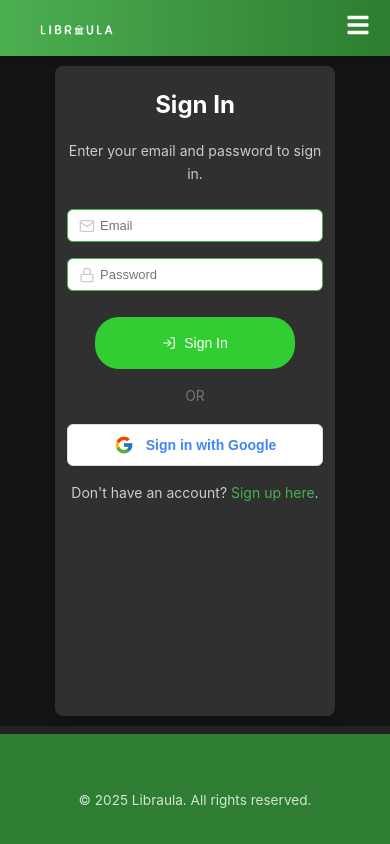
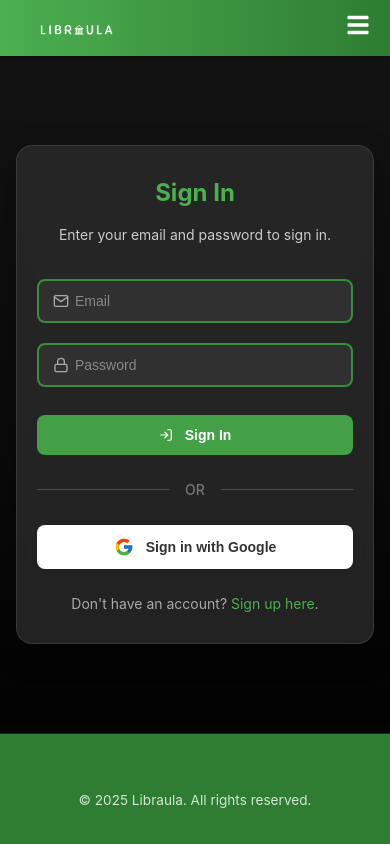
Before and after one commit to Libraula/libraula.com, a React (Create React App) app: page /login in a window 390 px wide. Built offline with nearby package versions, Linux system fonts and the light colour scheme; no server answers.

Commit message:
new signin

```diff
--- a/src/pages/Signup.js
+++ b/src/pages/Signup.js
@@ -3,17 +3,19 @@ import { Link, useNavigate } from 'react-router-dom';
 import { createUserWithEmailAndPassword } from 'firebase/auth';
 import { auth } from '../firebase';
 import Navbar from '../components/Navbar';
-import { FiMail, FiLock, FiUserPlus } from 'react-icons/fi';
+import { FiMail, FiLock, FiUserPlus, FiAlertCircle } from 'react-icons/fi';
 import '../styles/signup.css';
 
 function Signup() {
   const [email, setEmail] = useState('');
   const [password, setPassword] = useState('');
   const [error, setError] = useState('');
+  const [isLoading, setIsLoading] = useState(false);
   const navigate = useNavigate();
 
   const handleSubmit = async (e) => {
     e.preventDefault();
+    setIsLoading(true);
     try {
       await createUserWithEmailAndPassword(auth, email, password);
       console.log('Signed up successfully');
@@ -21,19 +23,34 @@ function Signup() {
     } catch (err) {
       setError('Failed to create account');
       console.error('Signup error:', err);
+    } finally {
+      setIsLoading(false);
     }
   };
 
   return (
-    <div className="modern-signup">
+    <div className="signup-container">
       <Navbar />
-      <section className="modern-signup-form">
+
+      <main className="signup-main">
+        <div className="signup-card">
+          <div className="signup-header">
             <h1>Create Your Account</h1>
-        <p className="form-subtitle">Sign up for unlimited DVDs & Blu-rays. Try 30 days free!</p>
-        {error && <p className="error">{error}</p>}
-        <form onSubmit={handleSubmit}>
-          <div className="input-container">
-            <FiMail className="input-icon" />
+            <p>Sign up for unlimited DVDs & Blu-rays. Try 30 days free!</p>
+          </div>
+
+          {error && (
+            <div className="signup-error">
+              <FiAlertCircle />
+              <p>{error}</p>
+            </div>
+          )}
+
+          <form onSubmit={handleSubmit} className="signup-form">
+            <div className="input-group">
+              <div className="input-icon">
+                <FiMail />
+              </div>
               <input
                 type="email"
                 placeholder="Email address"
@@ -42,8 +59,11 @@ function Signup() {
                 required
               />
             </div>
-          <div className="input-container">
-            <FiLock className="input-icon" />
+
+            <div className="input-group">
+              <div className="input-icon">
+                <FiLock />
+              </div>
               <input
                 type="password"
                 placeholder="Password"
@@ -52,14 +72,30 @@ function Signup() {
                 required
               />
             </div>
-          <button type="submit" className="primary-button">
-            <FiUserPlus /> Continue
+
+            <button
+              type="submit"
+              disabled={isLoading}
+              className="signup-button"
+            >
+              {isLoading ? (
+                <span className="button-spinner"></span>
+              ) : (
+                <>
+                  <FiUserPlus />
+                  <span>Create Account</span>
+                </>
+              )}
             </button>
           </form>
-        <p className="login-link">
-          Already a member? <Link to="/login">Sign in</Link>.
+
+          <p className="login-redirect">
+            Already a member?{' '}
+            <Link to="/login">Sign in</Link>
           </p>
-      </section>
+        </div>
+      </main>
+
       <footer className="modern-footer">
         <div className="footer-content">
           <p className="copyright">© 2025 Libraula. All rights reserved.</p>
--- a/src/pages/login.js
+++ b/src/pages/login.js
@@ -4,8 +4,8 @@ import { signInWithEmailAndPassword, signInWithPopup, GoogleAuthProvider } from
 import { doc, getDoc } from 'firebase/firestore';
 import { auth, db } from '../firebase';
 import Navbar from '../components/Navbar';
-import { FiMail, FiLock, FiLogIn } from 'react-icons/fi';
-import { FcGoogle } from 'react-icons/fc'; // Google icon from react-icons
+import { FiMail, FiLock, FiLogIn, FiAlertCircle } from 'react-icons/fi';
+import { FcGoogle } from 'react-icons/fc';
 import '../styles/login.css';
 
 function Login() {
@@ -14,21 +14,27 @@ function Login() {
     password: '',
   });
   const [error, setError] = useState('');
+  const [isLoading, setIsLoading] = useState(false);
+  const [isGoogleLoading, setIsGoogleLoading] = useState(false);
   const navigate = useNavigate();
   const googleProvider = new GoogleAuthProvider();
 
   const handleSubmit = async (e) => {
     e.preventDefault();
+    setIsLoading(true);
     try {
       await signInWithEmailAndPassword(auth, formData.email, formData.password);
       await redirectUser(auth.currentUser);
     } catch (err) {
       setError('Failed to sign in: ' + err.message);
       console.error('Email sign-in error:', err);
+    } finally {
+      setIsLoading(false);
     }
   };
 
   const handleGoogleSignIn = async () => {
+    setIsGoogleLoading(true);
     try {
       console.log('Attempting Google Sign-In');
       const result = await signInWithPopup(auth, googleProvider);
@@ -41,6 +47,8 @@ function Login() {
       } else {
         setError('Failed to sign in with Google: ' + err.message);
       }
+    } finally {
+      setIsGoogleLoading(false);
     }
   };
 
@@ -58,15 +66,28 @@ function Login() {
   };
 
   return (
-    <div className="modern-login">
+    <div className="login-container">
       <Navbar />
-      <section className="modern-login-form">
+
+      <main className="login-main">
+        <div className="login-card">
+          <div className="login-header">
             <h1>Sign In</h1>
-        <p className="form-subtitle">Enter your email and password to sign in.</p>
-        {error && <p className="error">{error}</p>}
-        <form onSubmit={handleSubmit}>
-          <div className="input-container">
-            <FiMail className="input-icon" />
+            <p>Enter your email and password to sign in.</p>
+          </div>
+
+          {error && (
+            <div className="login-error">
+              <FiAlertCircle />
+              <p>{error}</p>
+            </div>
+          )}
+
+          <form onSubmit={handleSubmit} className="login-form">
+            <div className="input-group">
+              <div className="input-icon">
+                <FiMail />
+              </div>
               <input
                 type="email"
                 placeholder="Email"
@@ -75,8 +96,11 @@ function Login() {
                 required
               />
             </div>
-          <div className="input-container">
-            <FiLock className="input-icon" />
+
+            <div className="input-group">
+              <div className="input-icon">
+                <FiLock />
+              </div>
               <input
                 type="password"
                 placeholder="Password"
@@ -85,18 +109,48 @@ function Login() {
                 required
               />
             </div>
-          <button type="submit" className="primary-button">
-            <FiLogIn /> Sign In
+
+            <button
+              type="submit"
+              disabled={isLoading}
+              className="login-button"
+            >
+              {isLoading ? (
+                <span className="button-spinner"></span>
+              ) : (
+                <>
+                  <FiLogIn />
+                  <span>Sign In</span>
+                </>
+              )}
             </button>
           </form>
-        <p className="or-sign-in">OR</p>
-        <button className="google-login-button" onClick={handleGoogleSignIn}>
-          <FcGoogle className="google-icon" /> Sign in with Google
+
+          <div className="divider">
+            <span>OR</span>
+          </div>
+
+          <button
+            onClick={handleGoogleSignIn}
+            disabled={isGoogleLoading}
+            className="google-button"
+          >
+            {isGoogleLoading ? (
+              <span className="button-spinner dark"></span>
+            ) : (
+              <>
+                <FcGoogle />
+                <span>Sign in with Google</span>
+              </>
+            )}
           </button>
-        <p className="signup-link">
+
+          <p className="signup-redirect">
             Don't have an account? <Link to="/signup">Sign up here</Link>.
           </p>
-      </section>
+        </div>
+      </main>
+
       <footer className="modern-footer">
         <div className="footer-content">
           <p className="copyright">© 2025 Libraula. All rights reserved.</p>
--- a/src/styles/login.css
+++ b/src/styles/login.css
@@ -1,198 +1,309 @@
-/* Modern Login Layout */
-.modern-login {
+/* Modern Login Styles - modern-login.css */
+
+/* Base Styles */
+.login-container {
   min-height: 100vh;
   display: flex;
   flex-direction: column;
-  background-color: #141414;
   font-family: 'Inter', -apple-system, BlinkMacSystemFont, sans-serif;
   color: #fff;
+  background: linear-gradient(to bottom, #141414, #000000);
 }
 
-.modern-login-form {
+.login-main {
   flex: 1;
-  max-width: 360px;
-  margin: 40px auto;
-  padding: 40px 24px;
-  background: #303030;
-  border-radius: 8px;
-  box-shadow: 0 4px 20px rgba(0,0,0,0.15);
-  text-align: center;
+  display: flex;
+  align-items: center;
+  justify-content: center;
+  padding: 2rem 1rem;
 }
 
-.modern-login-form h1 {
-  font-size: 32px;
-  font-weight: 700;
-  margin-bottom: 16px;
+/* Card Styles */
+.login-card {
+  width: 100%;
+  max-width: 400px;
+  background-color: rgba(48, 48, 48, 0.7);
+  backdrop-filter: blur(8px);
+  border-radius: 16px;
+  box-shadow: 0 10px 30px rgba(0, 0, 0, 0.3);
+  padding: 2.5rem 2rem;
+  border: 1px solid rgba(255, 255, 255, 0.1);
 }
 
-.form-subtitle {
-  font-size: 16px;
-  color: #ccc;
-  margin-bottom: 24px;
+/* Header Styles */
+.login-header {
+  text-align: center;
+  margin-bottom: 2rem;
 }
 
-.error {
-  color: #ff4d4d;
-  font-size: 14px;
-  margin-bottom: 20px;
+.login-header h1 {
+  font-size: 2rem;
+  font-weight: 700;
+  margin-bottom: 0.75rem;
+  color: #4CAF50;
 }
 
-.input-container {
+.login-header p {
+  color: #cccccc;
+  font-size: 1rem;
+}
+
+/* Error Message */
+.login-error {
+  display: flex;
+  align-items: center;
+  gap: 0.75rem;
+  padding: 0.75rem 1rem;
+  margin-bottom: 1.5rem;
+  background-color: rgba(220, 38, 38, 0.2);
+  border: 1px solid rgba(220, 38, 38, 0.5);
+  border-radius: 8px;
+  color: #ffb4b4;
+}
+
+.login-error svg {
+  flex-shrink: 0;
+}
+
+.login-error p {
+  font-size: 0.875rem;
+  margin: 0;
+}
+
+/* Form Styles */
+.login-form {
+  display: flex;
+  flex-direction: column;
+  gap: 1.25rem;
+}
+
+.input-group {
   position: relative;
-  margin-bottom: 16px;
 }
 
 .input-icon {
   position: absolute;
   top: 50%;
-  left: 12px;
+  left: 1rem;
   transform: translateY(-50%);
-  color: #ccc;
-  font-size: 16px;
+  color: #aaaaaa;
+  display: flex;
+  align-items: center;
+  justify-content: center;
+  pointer-events: none;
 }
 
-.modern-login-form input {
+.input-group input {
   width: 100%;
-  padding: 10px 16px 10px 36px;
-  font-size: 14px;
-  border: 1px solid #4CAF50;
-  border-radius: 6px;
-  background: #fff;
-  color: #333;
+  background-color: #303030;
+  border: 2px solid #388E3C;
+  border-radius: 8px;
+  padding: 0.875rem 1rem 0.875rem 2.5rem;
+  color: white;
+  font-size: 1rem;
   transition: all 0.2s ease;
-  box-sizing: border-box;
 }
 
-.modern-login-form input:focus {
-  border-color: #43A047;
-  box-shadow: 0 0 0 4px rgba(76, 175, 80, 0.1);
+.input-group input:focus {
   outline: none;
+  border-color: #4CAF50;
+  box-shadow: 0 0 0 3px rgba(76, 175, 80, 0.2);
 }
 
-.primary-button {
-  display: inline-flex;
+.input-group input::placeholder {
+  color: #888888;
+}
+
+/* Button Styles */
+.login-button {
+  display: flex;
   align-items: center;
-  gap: 8px;
-  padding: 12px 28px;
-  border-radius: 6px;
-  font-weight: 600;
-  background: #4CAF50;
+  justify-content: center;
+  gap: 0.75rem;
+  background-color: #43A047;
   color: white;
   border: none;
+  border-radius: 8px;
+  padding: 0.875rem 1.5rem;
+  font-size: 1rem;
+  font-weight: 600;
   cursor: pointer;
-  transition: all 0.2s ease;
-  width: 100%;
-  margin-top: 10px;
-  font-size: 16px;
+  transition: all 0.3s ease;
+  margin-top: 0.5rem;
 }
 
-.primary-button:hover {
-  background: #43A047;
+.login-button:hover {
+  background-color: #4CAF50;
   transform: translateY(-2px);
+  box-shadow: 0 4px 12px rgba(67, 160, 71, 0.3);
 }
 
-.or-sign-in {
-  margin: 16px 0;
-  font-size: 14px;
-  color: #757575;
+.login-button:active {
+  background-color: #388E3C;
+  transform: translateY(0);
 }
 
-.google-login-button {
-  display: inline-flex;
+.login-button:disabled {
+  opacity: 0.7;
+  cursor: not-allowed;
+  transform: translateY(0);
+  box-shadow: none;
+}
+
+/* Divider */
+.divider {
+  display: flex;
+  align-items: center;
+  text-align: center;
+  margin: 1.5rem 0;
+}
+
+.divider::before,
+.divider::after {
+  content: '';
+  flex: 1;
+  border-bottom: 1px solid rgba(255, 255, 255, 0.2);
+}
+
+.divider span {
+  padding: 0 1rem;
+  color: #777777;
+  font-size: 0.875rem;
+  font-weight: 500;
+}
+
+/* Google Button */
+.google-button {
+  display: flex;
   align-items: center;
   justify-content: center;
-  gap: 12px;
-  background: #fff;
-  color: #4285f4; /* Google blue */
-  border: 1px solid #dadce0;
-  padding: 12px 28px;
-  font-size: 16px;
+  gap: 0.75rem;
+  width: 100%;
+  background-color: white;
+  color: #333333;
+  border: none;
+  border-radius: 8px;
+  padding: 0.875rem 1.5rem;
+  font-size: 1rem;
   font-weight: 600;
-  border-radius: 6px;
   cursor: pointer;
-  transition: all 0.2s ease;
-  width: 100%;
-  box-shadow: 0 1px 3px rgba(0,0,0,0.1);
+  transition: all 0.3s ease;
+  box-shadow: 0 1px 3px rgba(0, 0, 0, 0.12);
 }
 
-.google-login-button:hover {
-  background: #f7f7f7;
+.google-button:hover {
+  background-color: #f5f5f5;
   transform: translateY(-2px);
-  box-shadow: 0 2px 6px rgba(0,0,0,0.15);
+  box-shadow: 0 4px 12px rgba(0, 0, 0, 0.15);
 }
 
-.google-icon {
-  font-size: 20px;
+.google-button:active {
+  background-color: #e5e5e5;
+  transform: translateY(0);
 }
 
-.signup-link {
-  margin-top: 16px;
-  font-size: 14px;
-  color: #ccc;
+.google-button:disabled {
+  opacity: 0.7;
+  cursor: not-allowed;
+  transform: translateY(0);
+  box-shadow: none;
 }
 
-.signup-link a {
+.google-button svg {
+  font-size: 1.25rem;
+}
+
+/* Spinner Animation */
+.button-spinner {
+  display: inline-block;
+  width: 1.25rem;
+  height: 1.25rem;
+  border: 2px solid rgba(255, 255, 255, 0.3);
+  border-radius: 50%;
+  border-top-color: white;
+  animation: spin 0.8s linear infinite;
+}
+
+.button-spinner.dark {
+  border: 2px solid rgba(0, 0, 0, 0.1);
+  border-top-color: #333333;
+}
+
+@keyframes spin {
+  to {
+    transform: rotate(360deg);
+  }
+}
+
+/* Signup Redirect */
+.signup-redirect {
+  margin-top: 1.5rem;
+  text-align: center;
+  color: #aaaaaa;
+  font-size: 0.875rem;
+}
+
+.signup-redirect a {
   color: #4CAF50;
   text-decoration: none;
+  transition: color 0.2s ease;
 }
 
-.signup-link a:hover {
+.signup-redirect a:hover {
+  color: #65d668;
   text-decoration: underline;
 }
 
-/* Modern Footer */
+/* Footer Styles */
 .modern-footer {
-  background: #000;
-  padding: 40px 24px;
-  border-top: 8px solid #222;
-  color: #757575;
+  background-color: #000000;
+  padding: 1.5rem 1rem;
+  border-top: 1px solid #222222;
 }
 
 .footer-content {
-  max-width: 1400px;
+  max-width: 1200px;
   margin: 0 auto;
   text-align: center;
 }
 
 .copyright {
-  font-size: 12px;
+  color: #666666;
+  font-size: 0.75rem;
 }
 
-/* Responsive Design */
+/* Responsive Styles */
 @media (max-width: 768px) {
-  .modern-login-form {
-    max-width: 320px;
-    margin: 20px auto;
-    padding: 30px 16px;
+  .login-card {
+    padding: 2rem 1.5rem;
   }
 
-  .modern-login-form h1 {
-    font-size: 28px;
-  }
-
-  .form-subtitle {
-    font-size: 14px;
+  .login-header h1 {
+    font-size: 1.75rem;
   }
 }
 
 @media (max-width: 480px) {
-  .modern-login-form {
-    max-width: 280px;
-    margin: 10px auto;
-    padding: 20px 12px;
+  .login-card {
+    padding: 1.75rem 1.25rem;
   }
 
-  .modern-login-form h1 {
-    font-size: 24px;
+  .login-header h1 {
+    font-size: 1.5rem;
   }
 
-  .modern-login-form input {
-    padding: 8px 14px 8px 32px;
-    font-size: 13px;
+  .login-header p {
+    font-size: 0.875rem;
   }
 
-  .primary-button, .google-login-button {
-    padding: 10px 24px;
-    font-size: 14px;
+  .input-group input {
+    padding: 0.75rem 1rem 0.75rem 2.25rem;
+    font-size: 0.875rem;
+  }
+
+  .login-button,
+  .google-button {
+    padding: 0.75rem 1.25rem;
+    font-size: 0.875rem;
   }
 }
--- a/src/styles/signup.css
+++ b/src/styles/signup.css
@@ -1,164 +1,240 @@
-/* Modern Signup Layout */
-.modern-signup {
+/* Modern Signup Styles - modern-signup.css */
+
+/* Base Styles */
+.signup-container {
   min-height: 100vh;
   display: flex;
   flex-direction: column;
-  background-color: #141414;
   font-family: 'Inter', -apple-system, BlinkMacSystemFont, sans-serif;
   color: #fff;
+  background: linear-gradient(to bottom, #141414, #000000);
 }
 
-.modern-signup-form {
+.signup-main {
   flex: 1;
-  max-width: 400px; /* Reduced from 500px for symmetry with login */
-  margin: 40px auto;
-  padding: 40px 24px;
-  background: #303030;
-  border-radius: 8px;
-  box-shadow: 0 4px 20px rgba(0,0,0,0.15);
-  text-align: center;
+  display: flex;
+  align-items: center;
+  justify-content: center;
+  padding: 2rem 1rem;
 }
 
-.modern-signup-form h1 {
-  font-size: 32px;
-  font-weight: 700;
-  margin-bottom: 16px;
+/* Card Styles */
+.signup-card {
+  width: 100%;
+  max-width: 440px;
+  background-color: rgba(48, 48, 48, 0.7);
+  backdrop-filter: blur(8px);
+  border-radius: 16px;
+  box-shadow: 0 10px 30px rgba(0, 0, 0, 0.3);
+  padding: 2.5rem 2rem;
+  border: 1px solid rgba(255, 255, 255, 0.1);
 }
 
-.form-subtitle {
-  font-size: 16px;
-  color: #ccc;
-  margin-bottom: 24px;
+/* Header Styles */
+.signup-header {
+  text-align: center;
+  margin-bottom: 2rem;
 }
 
-.error {
-  color: #ff4d4d;
-  font-size: 14px;
-  margin-bottom: 20px;
+.signup-header h1 {
+  font-size: 2rem;
+  font-weight: 700;
+  margin-bottom: 0.75rem;
+  color: #4CAF50;
 }
 
-.input-container {
+.signup-header p {
+  color: #cccccc;
+  font-size: 1rem;
+}
+
+/* Error Message */
+.signup-error {
+  display: flex;
+  align-items: center;
+  gap: 0.75rem;
+  padding: 0.75rem 1rem;
+  margin-bottom: 1.5rem;
+  background-color: rgba(220, 38, 38, 0.2);
+  border: 1px solid rgba(220, 38, 38, 0.5);
+  border-radius: 8px;
+  color: #ffb4b4;
+}
+
+.signup-error svg {
+  flex-shrink: 0;
+}
+
+.signup-error p {
+  font-size: 0.875rem;
+  margin: 0;
+}
+
+/* Form Styles */
+.signup-form {
+  display: flex;
+  flex-direction: column;
+  gap: 1.25rem;
+}
+
+.input-group {
   position: relative;
-  margin-bottom: 16px; /* Reduced from 20px */
 }
 
 .input-icon {
   position: absolute;
   top: 50%;
-  left: 12px;
+  left: 1rem;
   transform: translateY(-50%);
-  color: #ccc;
-  font-size: 16px; /* Reduced from 18px */
+  color: #aaaaaa;
+  display: flex;
+  align-items: center;
+  justify-content: center;
+  pointer-events: none;
 }
 
-.modern-signup-form input {
+.input-group input {
   width: 100%;
-  padding: 10px 16px 10px 36px; /* Reduced from 14px 20px 14px 40px */
-  font-size: 14px; /* Reduced from 16px */
-  border: 1px solid #4CAF50;
-  border-radius: 6px;
-  background: #fff;
-  color: #333;
+  background-color: #303030;
+  border: 2px solid #388E3C;
+  border-radius: 8px;
+  padding: 0.875rem 1rem 0.875rem 2.5rem;
+  color: white;
+  font-size: 1rem;
   transition: all 0.2s ease;
-  box-sizing: border-box;
 }
 
-.modern-signup-form input:focus {
-  border-color: #43A047;
-  box-shadow: 0 0 0 4px rgba(76, 175, 80, 0.1);
+.input-group input:focus {
   outline: none;
+  border-color: #4CAF50;
+  box-shadow: 0 0 0 3px rgba(76, 175, 80, 0.2);
 }
 
-.primary-button {
-  display: inline-flex;
+.input-group input::placeholder {
+  color: #888888;
+}
+
+/* Button Styles */
+.signup-button {
+  display: flex;
   align-items: center;
-  gap: 8px;
-  padding: 12px 28px; /* Reduced from 14px 32px */
-  border-radius: 6px;
-  font-weight: 600;
-  background: #4CAF50;
+  justify-content: center;
+  gap: 0.75rem;
+  background-color: #43A047;
   color: white;
   border: none;
+  border-radius: 8px;
+  padding: 0.875rem 1.5rem;
+  font-size: 1rem;
+  font-weight: 600;
   cursor: pointer;
-  transition: all 0.2s ease;
-  width: 100%;
-  margin-top: 10px;
-  font-size: 16px; /* Slightly smaller */
+  transition: all 0.3s ease;
+  margin-top: 0.5rem;
 }
 
-.primary-button:hover {
-  background: #43A047;
+.signup-button:hover {
+  background-color: #4CAF50;
   transform: translateY(-2px);
+  box-shadow: 0 4px 12px rgba(67, 160, 71, 0.3);
 }
 
-.login-link {
-  margin-top: 16px; /* Reduced from 20px */
-  font-size: 14px;
-  color: #ccc;
+.signup-button:active {
+  background-color: #388E3C;
+  transform: translateY(0);
 }
 
-.login-link a {
+.signup-button:disabled {
+  opacity: 0.7;
+  cursor: not-allowed;
+  transform: translateY(0);
+  box-shadow: none;
+}
+
+/* Spinner Animation */
+.button-spinner {
+  display: inline-block;
+  width: 1.25rem;
+  height: 1.25rem;
+  border: 2px solid rgba(255, 255, 255, 0.3);
+  border-radius: 50%;
+  border-top-color: white;
+  animation: spin 0.8s linear infinite;
+}
+
+@keyframes spin {
+  to {
+    transform: rotate(360deg);
+  }
+}
+
+/* Login Redirect */
+.login-redirect {
+  margin-top: 1.5rem;
+  text-align: center;
+  color: #aaaaaa;
+  font-size: 0.875rem;
+}
+
+.login-redirect a {
   color: #4CAF50;
   text-decoration: none;
+  transition: color 0.2s ease;
 }
 
-.login-link a:hover {
+.login-redirect a:hover {
+  color: #65d668;
   text-decoration: underline;
 }
 
-/* Modern Footer */
+/* Footer Styles */
 .modern-footer {
-  background: #000;
-  padding: 40px 24px;
-  border-top: 8px solid #222;
-  color: #757575;
+  background-color: #000000;
+  padding: 1.5rem 1rem;
+  border-top: 1px solid #222222;
 }
 
 .footer-content {
-  max-width: 1400px;
+  max-width: 1200px;
   margin: 0 auto;
   text-align: center;
 }
 
 .copyright {
-  font-size: 12px;
+  color: #666666;
+  font-size: 0.75rem;
 }
 
-/* Responsive Design */
+/* Responsive Styles */
 @media (max-width: 768px) {
-  .modern-signup-form {
-    max-width: 320px; /* Match login */
-    margin: 20px auto;
-    padding: 30px 16px;
+  .signup-card {
+    padding: 2rem 1.5rem;
   }
 
-  .modern-signup-form h1 {
-    font-size: 28px;
-  }
-
-  .form-subtitle {
-    font-size: 14px;
+  .signup-header h1 {
+    font-size: 1.75rem;
   }
 }
 
 @media (max-width: 480px) {
-  .modern-signup-form {
-    max-width: 280px; /* Match login */
-    margin: 10px auto;
-    padding: 20px 12px;
+  .signup-card {
+    padding: 1.75rem 1.25rem;
   }
 
-  .modern-signup-form h1 {
-    font-size: 24px;
+  .signup-header h1 {
+    font-size: 1.5rem;
   }
 
-  .modern-signup-form input {
-    padding: 8px 14px 8px 32px;
-    font-size: 13px;
+  .signup-header p {
+    font-size: 0.875rem;
   }
 
-  .primary-button {
-    padding: 10px 24px;
-    font-size: 14px;
+  .input-group input {
+    padding: 0.75rem 1rem 0.75rem 2.25rem;
+    font-size: 0.875rem;
+  }
+
+  .signup-button {
+    padding: 0.75rem 1.25rem;
+    font-size: 0.875rem;
   }
 }
```
Also changed, not shown: src/styles/home.css (line endings or trailing spaces). Lines whose indentation alone changed are shown as unchanged.
